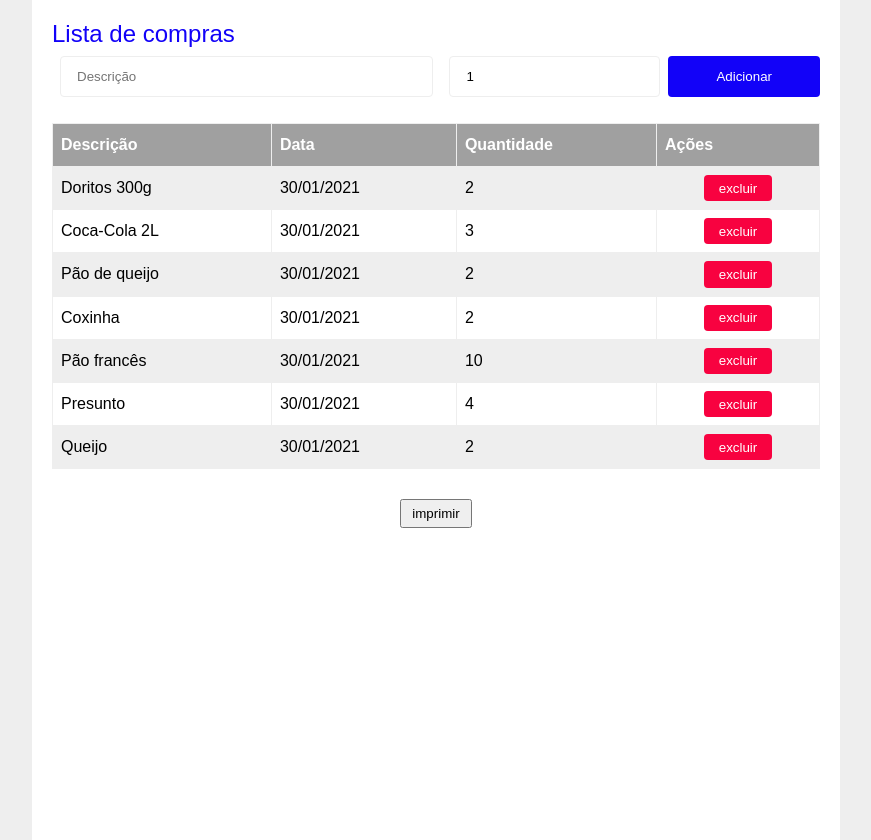
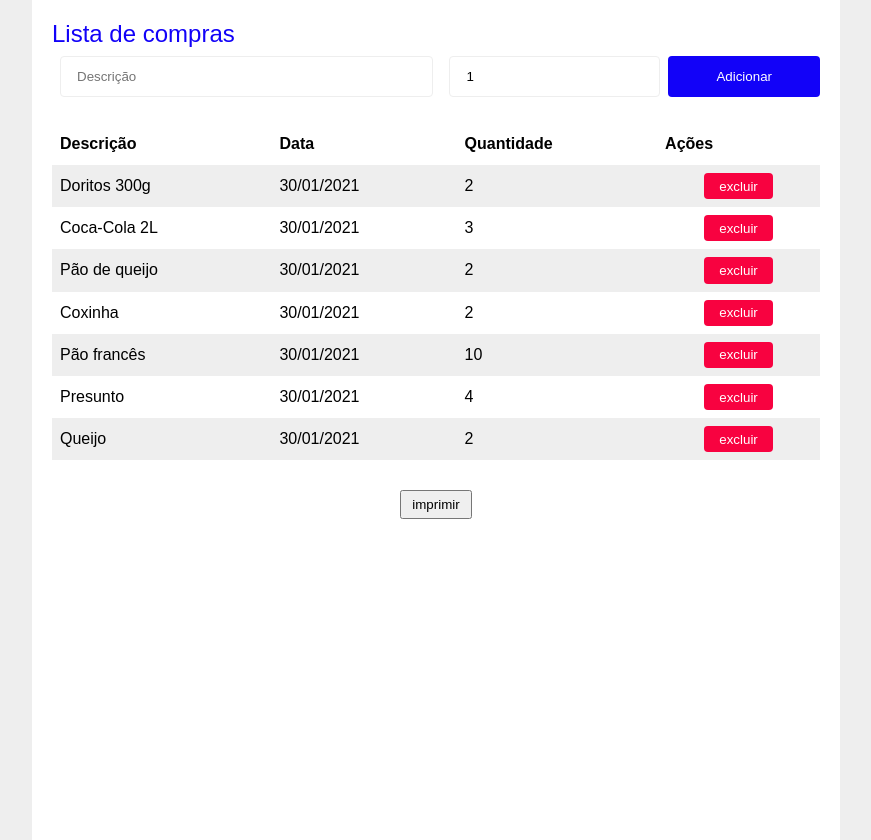
Before and after one commit to JhonathanRibeiro/lista-de-compras2, an Angular app: page / in a window 1280 px wide. Shown: the whole page, without its empty margins (204-1075 px from the left). Built offline with nearby package versions, Linux system fonts and the light colour scheme.

Commit message:
update css

```diff
--- a/src/app/app.component.ts
+++ b/src/app/app.component.ts
@@ -23,21 +23,21 @@ export class AppComponent {
 
   //metodo para adicionar um item na lista
   public addItem(item, qtde){
-    if(item){
-    //objeto com o nome e qtde do produto
-    const newItem = {
-      description: item,//nome
-      amount: qtde //quantidade
-    }
-      //adiciona o objeto no array list
-      this.list.push(newItem);
-    } else {
+    if(!item){
       swal({
         title: "Erro",
         text: `Não é possível incluir um item sem nome na lista, \n
         preencha o campo descrição e tente novamente!`,
         icon: "error"
-      })
+      });
+    } else {
+      //objeto com o nome e qtde do produto
+      const newItem = {
+        description: item,//nome
+        amount: qtde //quantidade
+      }
+      //adiciona o objeto no array list
+      this.list.push(newItem);
     }
   }
   /**
--- a/src/assets/main.css
+++ b/src/assets/main.css
@@ -1,6 +1,6 @@
 :root {
     --standard-font:  Arial, Helvetica, sans-serif;
-    --secondary: #a0a0a0;
+    --secondary: #cfcfcf;
     --dark: #4d4d4d;
     --light: #ffff;
     --muted: #eeeeee;
@@ -29,7 +29,8 @@ table {
     width: 100%;
 }
 table td, table th {
-    border: 1px solid var(--muted);
+    /* border: 1px solid var(--muted); */
+    margin: 2px 0;
     padding: 8px;
 }
 table tr:nth-child(even){background-color: var(--muted);}
@@ -38,8 +39,8 @@ table th {
     padding-top: 12px;
     padding-bottom: 12px;
     text-align: left;
-    background-color: var(--secondary);
-    color: var(--light);
+    /* background-color: var(--secondary); */
+    /* color: var(--light); */
 }
 input {
     background: #fff;
```
